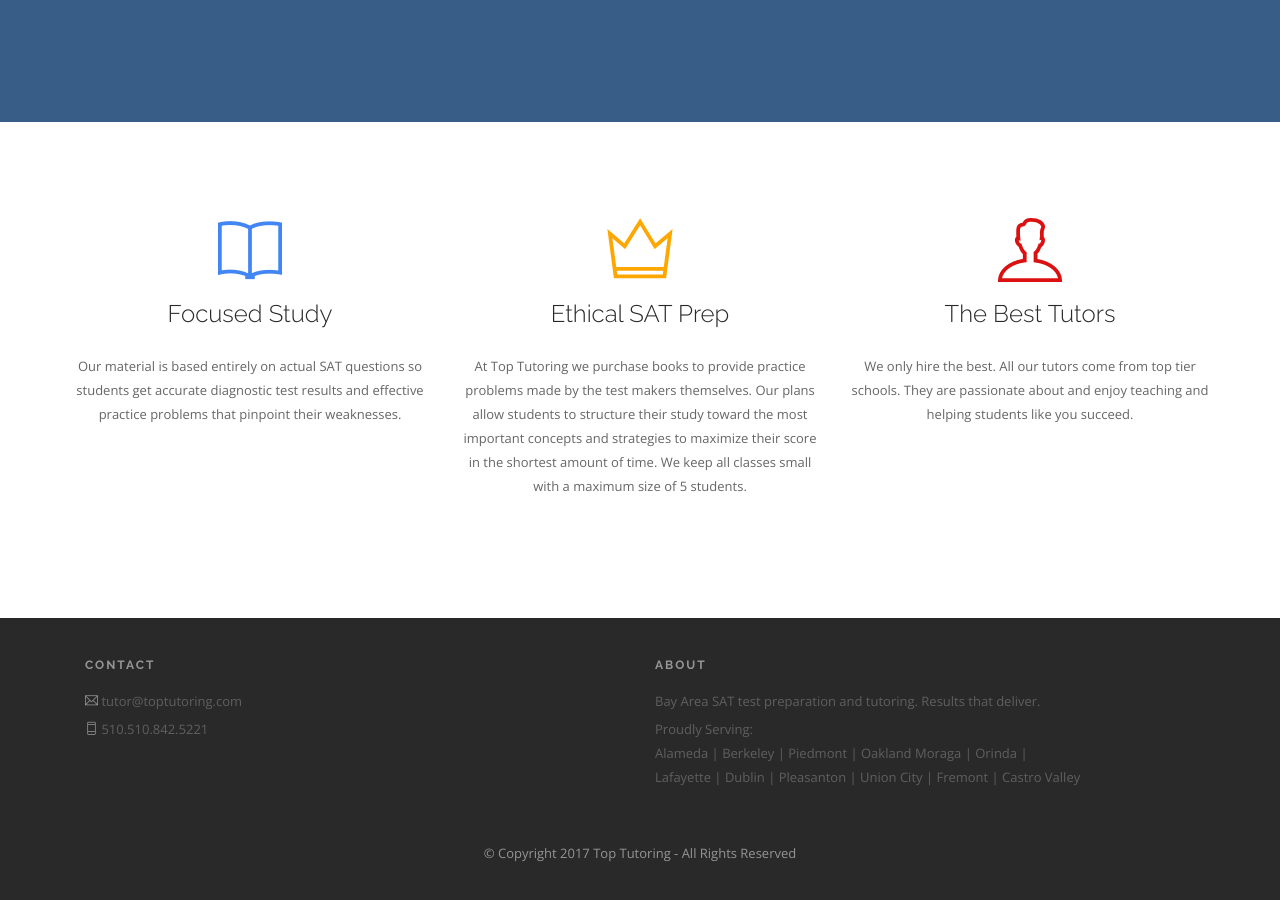
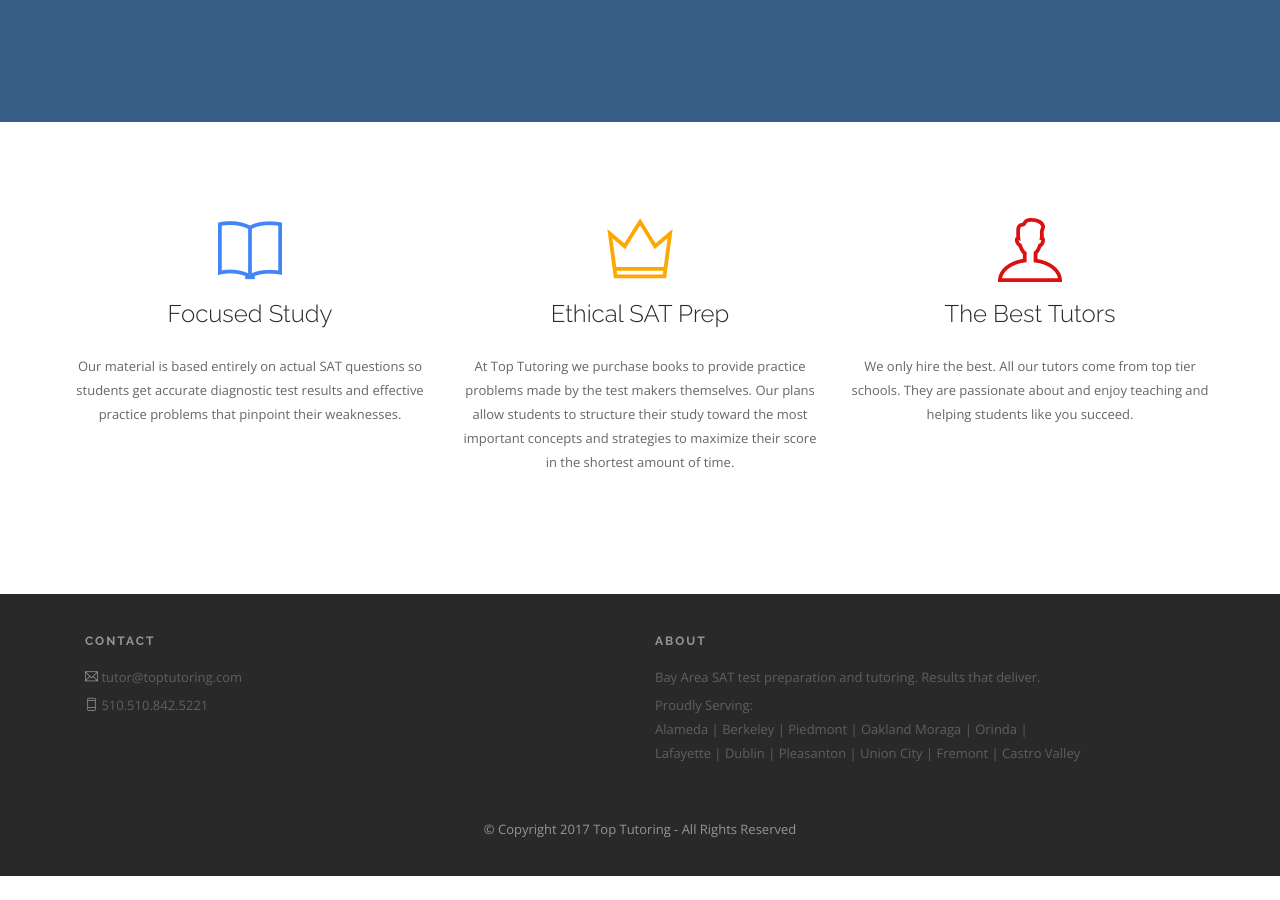
Before and after one commit to toptutoring/ttutoring, a Jekyll site: the page built from index.html, in a window 1280 px wide and 900 px high, scrolled down 1234 px. Built offline with Jekyll 4.4.1, drawn with Linux system fonts in a browser that asks for light colours; after the commit the page ends 2110 px from its top, so only the background shows below that.

Commit message:
Top Tutoring doesn't provide classes

```diff
--- a/index.html
+++ b/index.html
@@ -74,8 +74,7 @@ layout: default
             <i class="ti-crown icon inline-block mb16" style="color:#FFA701 !important;"></i>
             <h4 class="font_roboto">Ethical SAT Prep</h4>
             <p>At Top Tutoring we purchase books to provide practice problems made by the test makers themselves.
-               Our plans allow students to structure their study toward the most important concepts and strategies to maximize their score in the shortest amount of time.
-               We keep all classes small with a maximum size of 5 students.</p>
+               Our plans allow students to structure their study toward the most important concepts and strategies to maximize their score in the shortest amount of time.</p>
           </div>
         </div>
         <div class="col-sm-4 text-center">
```
